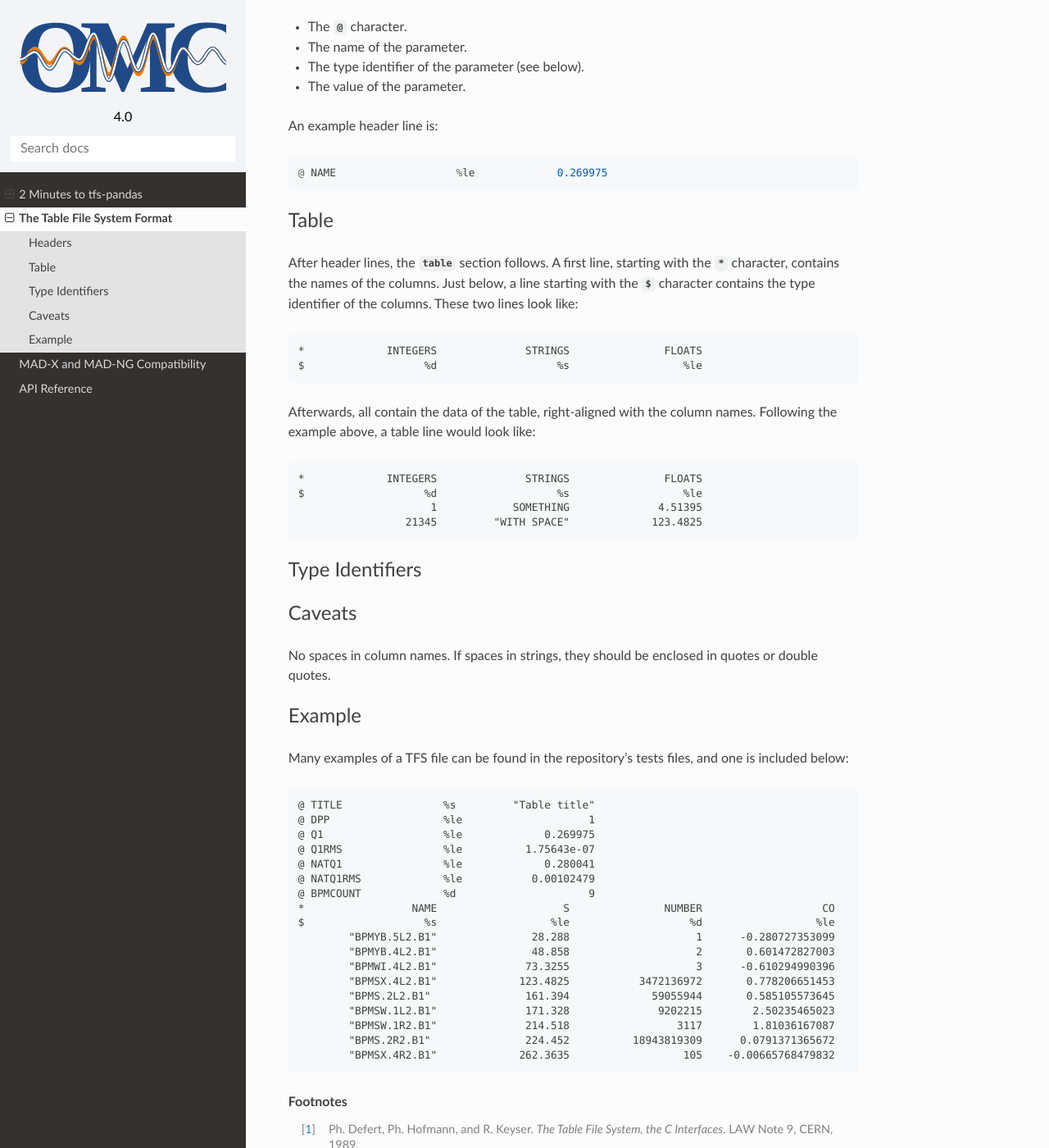
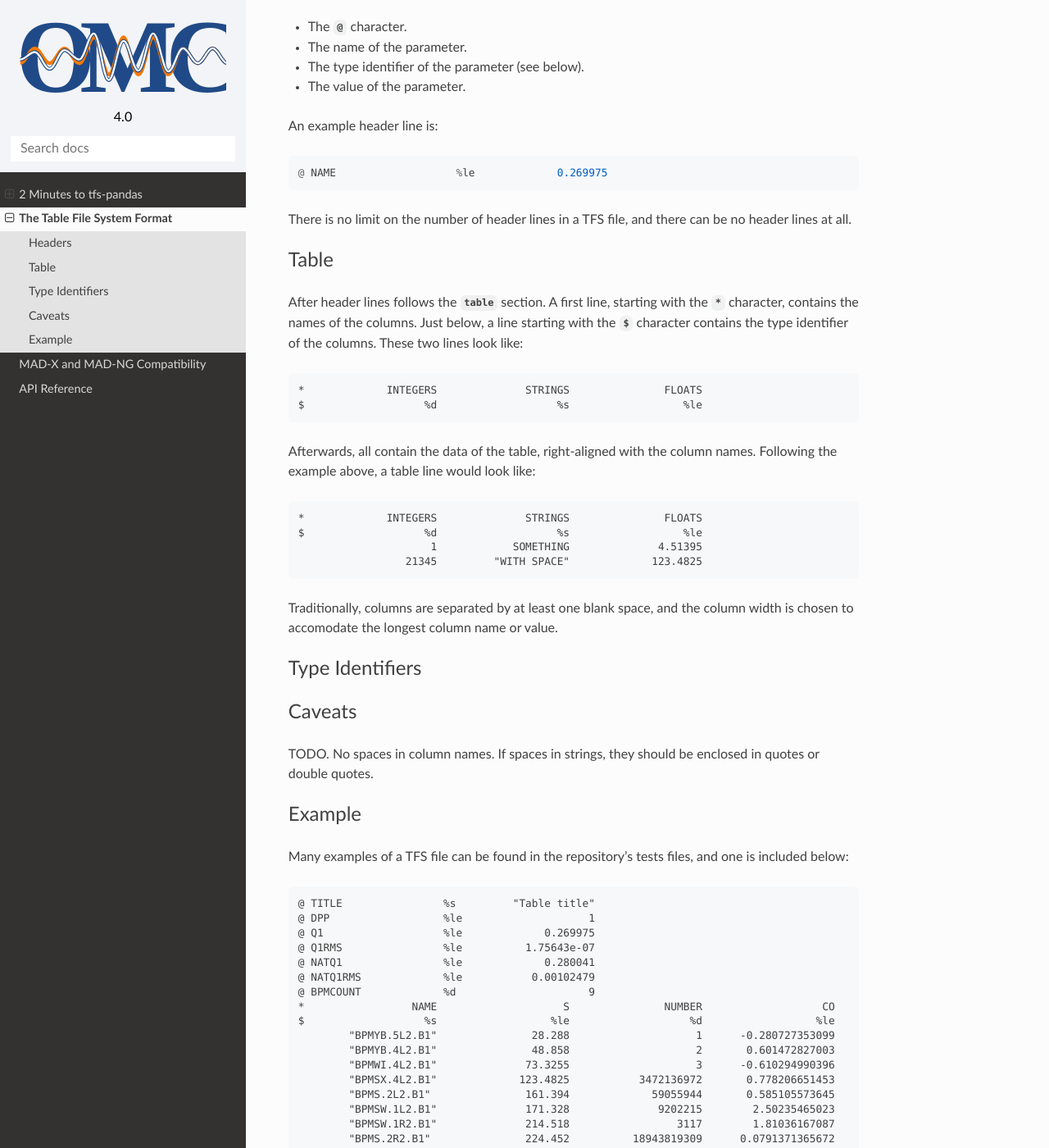
Before and after one commit to pylhc/tfs, a Sphinx documentation site: the page built from doc/tfsformat.rst, in a window 1280 px wide and 1400 px high, scrolled down 504 px. Shown: the whole window at 82% size. Built offline with Sphinx 7.4.7 and the Read the Docs theme 2.0.0, drawn with Linux system fonts in a browser that asks for light colours.

Commit message:
more info on columns

```diff
--- a/doc/tfsformat.rst
+++ b/doc/tfsformat.rst
@@ -26,11 +26,12 @@ An example header line is:
 
     @ NAME                   %le             0.269975
 
+There is no limit on the number of header lines in a TFS file, and there can be no header lines at all.
 
 Table
 -----
 
-After header lines, the `table` section follows.
+After header lines follows the `table` section.
 A first line, starting with the `*` character, contains the names of the columns.
 Just below, a line starting with the `$` character contains the type identifier of the columns.
 These two lines look like:
@@ -51,12 +52,17 @@ Following the example above, a table line would look like:
                          1            SOMETHING              4.51395
                      21345         "WITH SPACE"             123.4825
 
+Traditionally, columns are separated by at least one blank space, and the column width is chosen to accomodate the longest column name or value.
+
 Type Identifiers
 ----------------
+
+
 
 Caveats
 -------
 
+TODO.
 No spaces in column names.
 If spaces in strings, they should be enclosed in quotes or double quotes.
 
```
